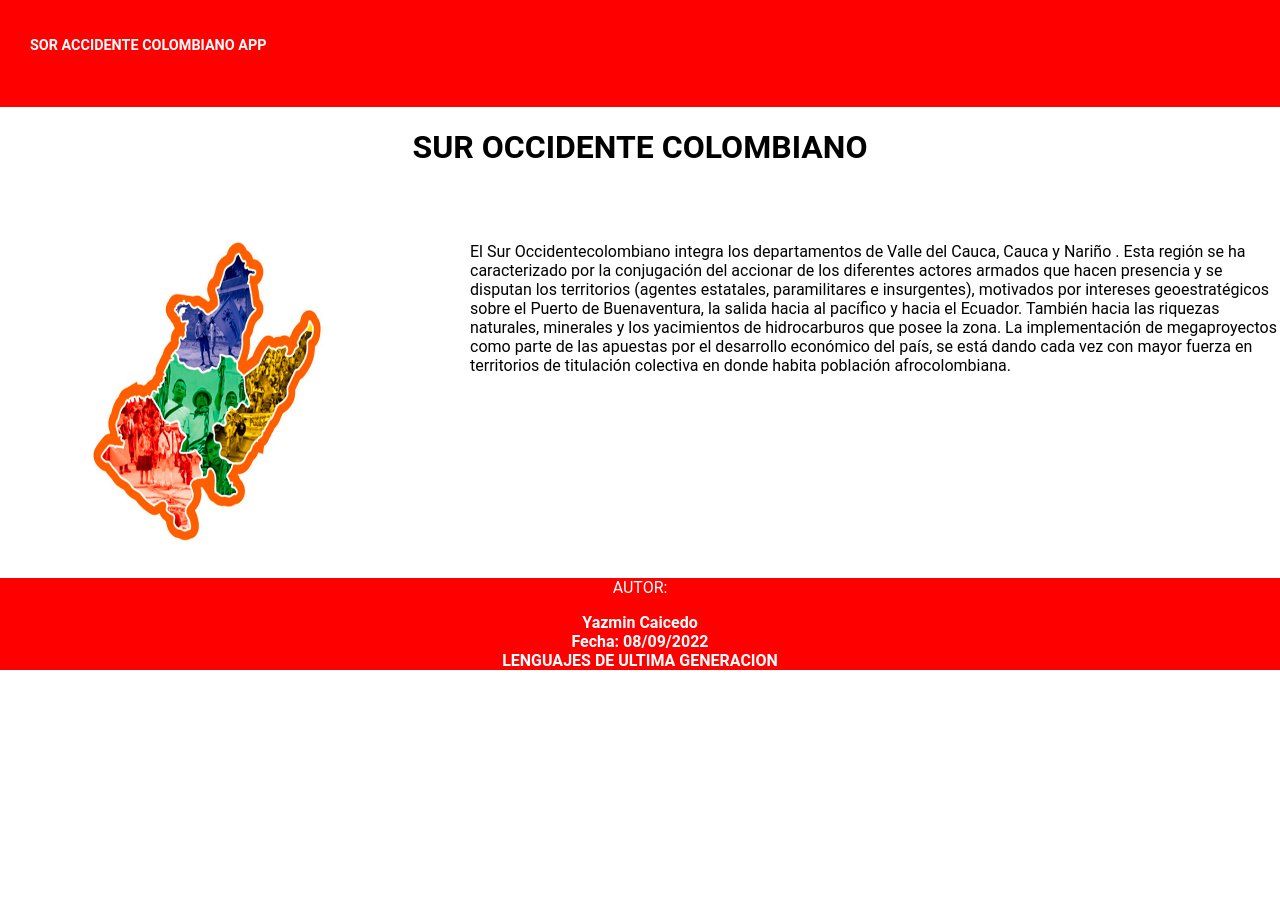
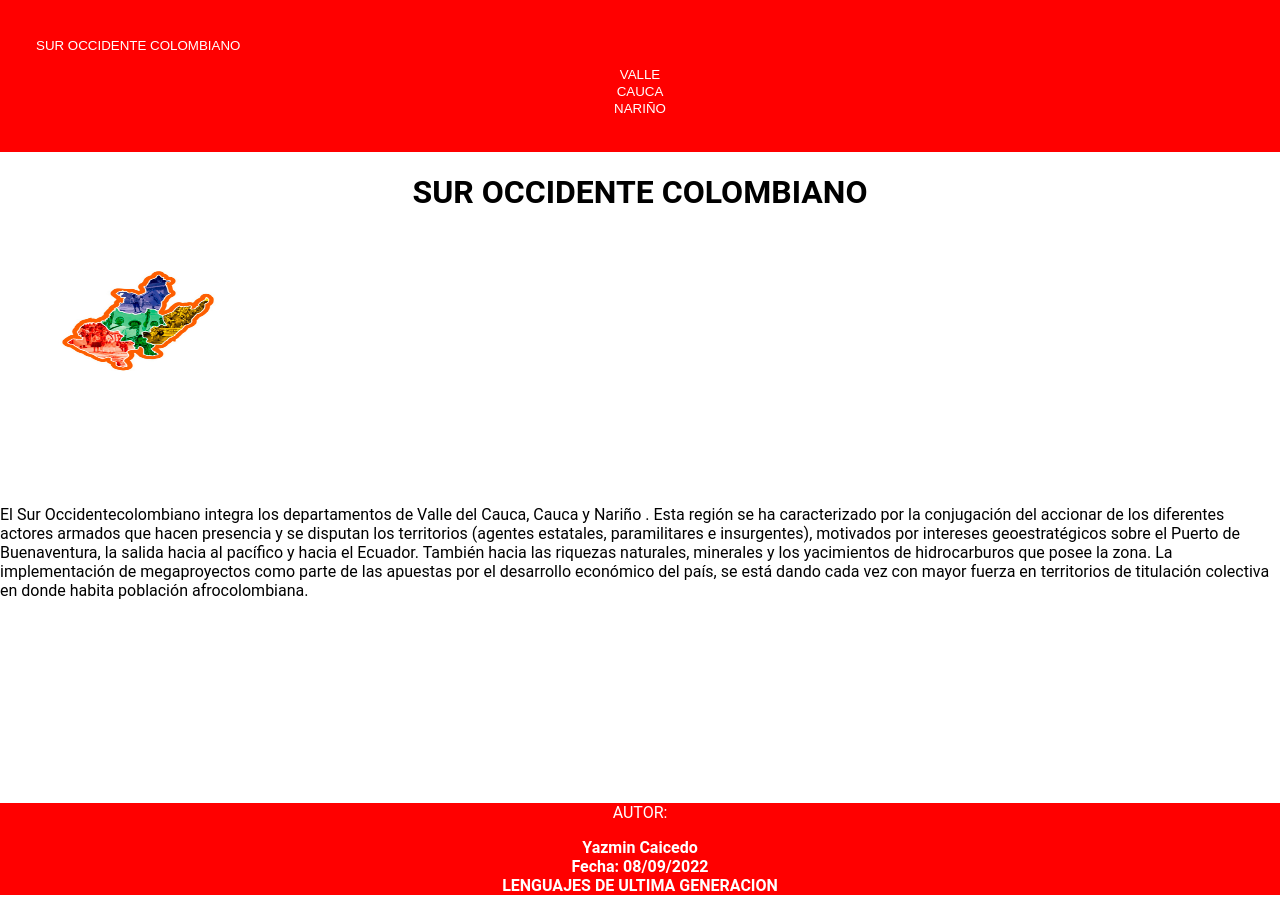
Before and after one commit to Yazmin1106/PARCIAL-1, a plain HTML site: page index.html in a window 1280 px wide. Before the commit the page ends 800 px from the top, so only its background shows below. Drawn offline with Linux system fonts and the light colour scheme.

Commit message:
ELl diseño de esta interfaz y su navegación a la interfaz principaL

```diff
--- a/estilos.css
+++ b/estilos.css
@@ -9,6 +9,17 @@ body{
 h1{text-align: center;}
 
 
+button{
+    border: none;
+    color: white;
+    background-color:red;
+    list-style: none;
+
+
+    /*PENDIENTE CENTRAR BOTON*/
+}
+
+
 header{
     background-color: red;
     font-size: 1.5em;
@@ -17,7 +28,7 @@ header{
 
 
 }
-header .logo{
+header .logo{ /*LOGO*/
     margin: 0%;
     padding: 25px 30px;
     font-weight: bold;
@@ -37,13 +48,6 @@ header.container{
     display: flex;
     flex-direction: column;
     align-items: left;
-}
-header a{
-    padding: 1px 1px;
-    text-decoration: none;
-    font-weight: bold;
-    color: black;
-    font-size: 0.6em;
 }
 
 
@@ -79,3 +83,6 @@ footer h3{
     color: white;
     font-size: 1.0em;
 }
+.imagennariño-{
+    text-align: justify;
+}
--- a/index.html
+++ b/index.html
@@ -14,11 +14,10 @@
             <div class="container">
                 <div class="logo">
                     <nav>
-                        <h2> SOR ACCIDENTE COLOMBIANO APP </h2>
-
-                        <a href="" class="VALLE"></a>
-                        <a href="" class="CAUCA"></a>
-                        <a href="" class="NARIÑO"></a>
+                        <h2> <button onclick="location.href='index.html' " class="">SUR OCCIDENTE COLOMBIANO</button> </h2>
+                        <button onclick="location.href='valle.html' " class="">VALLE</button>
+                        <button onclick="location.href='cauca.html' " class="">CAUCA</button>
+                        <button onclick="location.href='nariño.html' " class="">NARIÑO</button>
 
                     </nav>
                 </div>
@@ -30,8 +29,8 @@
 
 
      <article>
-        <div class="imagen-principal">
-            <img src="img/SUROCCIDENTE.jpg" alt="" width="450" height="300"><br><br><br><br><br><br><br>
+        <div class="imagennariño-principal">
+            <img src="img/SUROCCIDENTE.jpg" alt="" width="300" height="100"><br><br><br><br><br><br><br>
         </div>
             <div class="texto">
                 <p>El Sur Occidentecolombiano integra los departamentos de Valle del Cauca, Cauca y Nariño
```
Also changed, not shown: nariño.html (+63 -0 lines).
